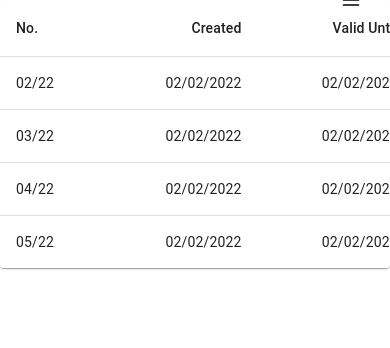
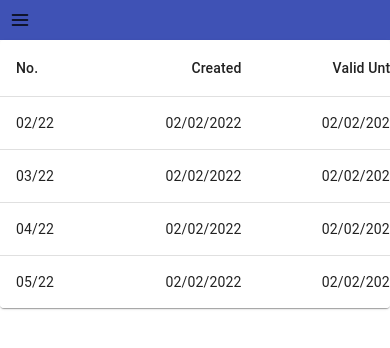
Before and after one commit to sandra-kuczynska/learn-react, a React (Create React App) app: page / in a window 390 px wide. Shown: the top 348 px of the page. Built offline with nearby package versions, Linux system fonts and the light colour scheme.

Commit message:
Remove position in a hamburger

```diff
--- a/src/components/NavBar/NavBar.module.css
+++ b/src/components/NavBar/NavBar.module.css
@@ -41,7 +41,6 @@
   }
 
   .NavBar .MobileNavigation .Hamburger {
-    position: absolute;
     right: 5%;
     cursor: pointer;
     padding: 10px;
@@ -53,5 +52,6 @@
     top: 80px;
     left: 0px;
     width: 100%;
+    height: fit-content;
   }
 }
```
